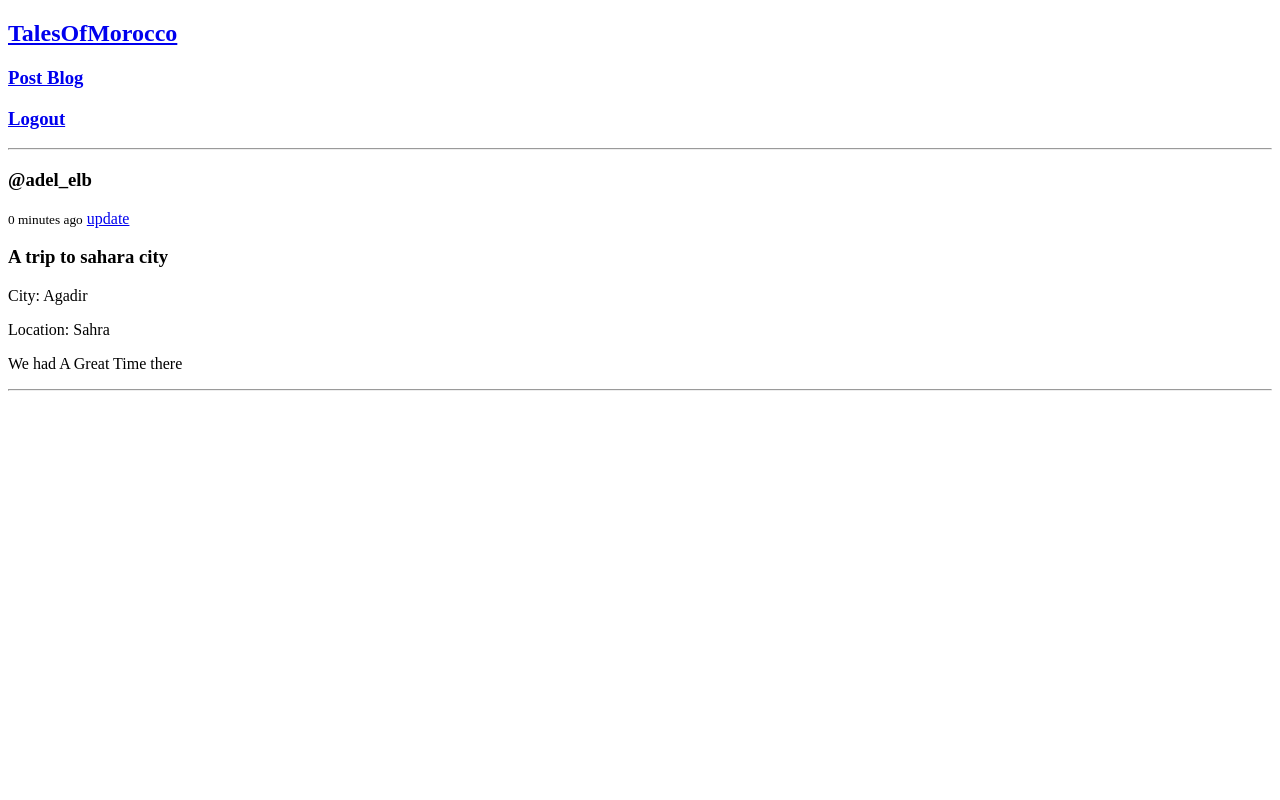
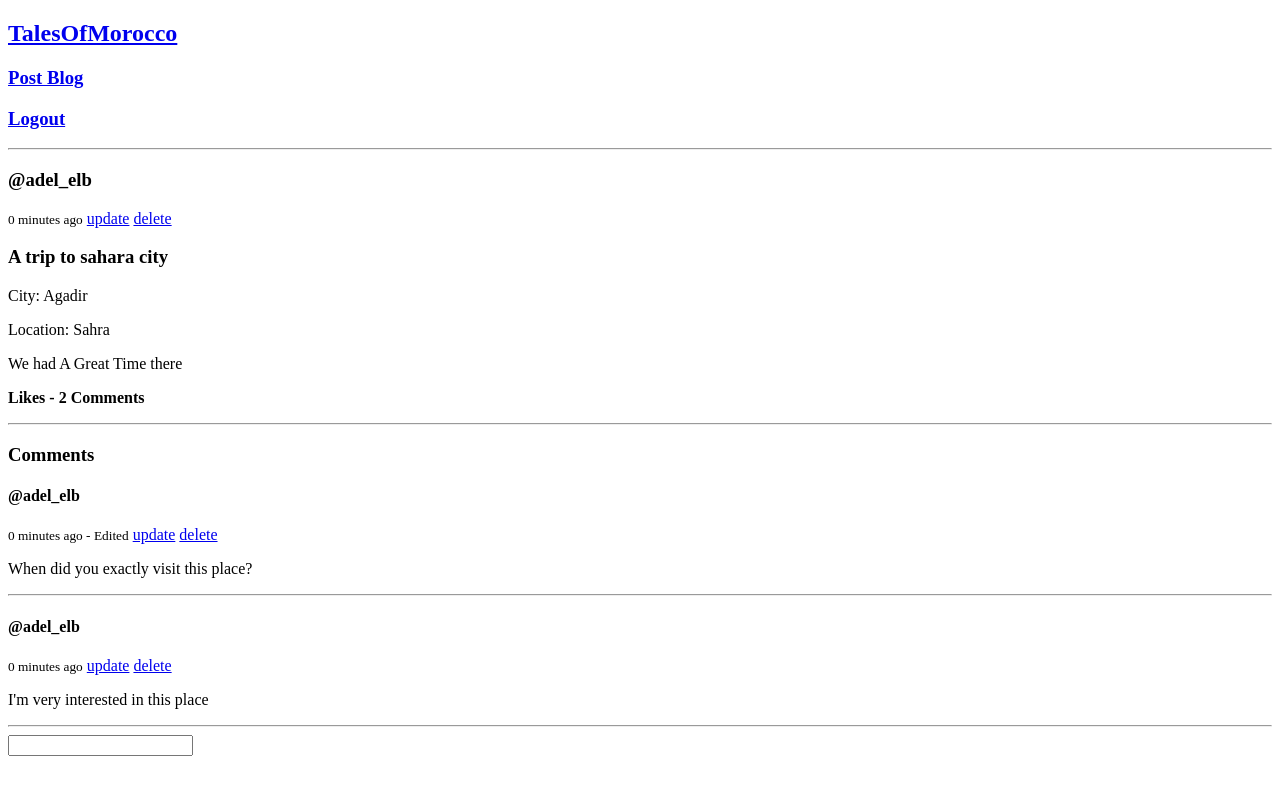
Before and after one commit to Elbadil/Tales_Of_Morocco, a Django app: page /blog/3/ in a window 1280 px wide. Run offline with Django 4.2, Linux system fonts and the light colour scheme; a user stored in the database is signed in; data comes from the database, SQL or seed files in the repository; both versions use the stored data as it was after the commit.

Commit message:
CRUD Operations for Comments

```diff
--- a/base/models.py
+++ b/base/models.py
@@ -39,6 +39,7 @@ class BlogPost(models.Model):
                                                validators=[MinValueValidator(1),
                                                            MaxValueValidator(5)])
     picture = models.ImageField(null=True, blank=True)
+    likes = models.IntegerField(default=0)
     updated = models.DateTimeField(auto_now=True)
     created = models.DateTimeField(auto_now_add=True)
 
@@ -51,8 +52,16 @@ class Comment(models.Model):
     user = models.ForeignKey(User, on_delete=models.CASCADE)
     blogPost = models.ForeignKey(BlogPost, on_delete=models.CASCADE)
     body = models.TextField()
+    edited = models.BooleanField(default=False)
     updated = models.DateTimeField(auto_now=True)
     created = models.DateTimeField(auto_now_add=True)
 
     def __str__(self) -> str:
         return self.body[:50]
+
+
+class Like(models.Model):
+    """Like Model"""
+    user = models.ForeignKey(User, on_delete=models.CASCADE)
+    blogPost = models.ForeignKey(BlogPost, on_delete=models.CASCADE)
+    created = models.DateTimeField(auto_now_add=True)
--- a/base/templates/blog.html
+++ b/base/templates/blog.html
@@ -4,12 +4,35 @@
     <h3>@{{ post.author.username }}</h3>
     <small>{{ post.created | timesince }} ago</small>
     {% if request.user == post.author %}
-    <a href="{% url 'update-blog' post.id %}">update</a>
+        <a href="{% url 'update-blog' post.id %}">update</a>
+        <a href="{% url 'delete-blog' post.id %}">delete</a>
     {% endif %}
     <h3>{{ post.title }}</h3>
     <p>City: {{ post.city }}</p>
     <p>Location: {{ post.specific_location }}</p>
     <p>{{ post.description }}</p>
+    <p><b>Likes - {{ post_comments.count }} Comments</b></p>
     <hr>
+    <!-- Comment section -->
+    <h3>Comments</h3>
+    {% for comment in post_comments %}
+        <h4>@{{ comment.user.username }}</h4>
+        {% if comment.edited %}
+            <small>{{ comment.created | timesince }} ago - Edited</small>
+        {% else %}
+            <small>{{ comment.created | timesince }} ago</small>
+        {% endif %}
+        {% if request.user == comment.user %}
+            <a href="{% url 'update-comment' comment.id %}">update</a>
+            <a href="{% url 'delete-comment' comment.id %}">delete</a>
+        {% endif %}
+        <p>{{ comment.body }}</p>
+        <hr>
+    {% endfor %}
+    <!-- Comment Field -->
+    <form method="POST" action="">
+        {% csrf_token %}
+        <input type="text" name="body">
+    </form>
 </div>
 {% endblock %}
--- a/base/templates/create-blog.html
+++ b/base/templates/create-blog.html
@@ -91,5 +91,5 @@
     <button type="submit">{{ title }}</button>
   </div>
 </form>
-<script src="{% static 'scripts/main.js' %}"></script>
+<script src="{% static 'scripts/ratings.js' %}"></script>
 {% endblock %}
--- a/base/templates/home.html
+++ b/base/templates/home.html
@@ -9,7 +9,13 @@
         <p>City: {{ post.city }}</p>
         <p>Location: {{ post.specific_location }}</p>
         <p>{{ post.description }}</p>
+        <p><i class="fa fa-heart"></i> <b>Likes - {{ post.comments.count }} Comments</b></p>
         <hr>
     </div>
+    <script>
+        function myFunction(x) {
+            x.classList.toggle("fa-thumbs-down");
+            }
+    </script>
 {% endfor %}
 {% endblock %}
--- a/base/urls.py
+++ b/base/urls.py
@@ -8,5 +8,8 @@ urlpatterns = [
     path('logout/', views.logoutUser, name='logout'),
     path('create-blog/', views.createBlog, name='create-blog'),
     path('update-blog/<str:pk>/', views.updateBlog, name='update-blog'),
-    path('blog/<str:pk>/', views.blog, name='blog')
+    path('delete-blog/<str:pk>/', views.deleteBlog, name="delete-blog"),
+    path('blog/<str:pk>/', views.blog, name='blog'),
+    path('update-comment/<str:pk>/', views.updateComment, name='update-comment'),
+    path('delete-comment/<str:pk>/', views.deleteComment, name='delete-comment')
 ]
--- a/base/views.py
+++ b/base/views.py
@@ -4,13 +4,15 @@ from django.contrib.auth import authenticate, login, logout
 from django.contrib.auth.decorators import login_required
 from django.shortcuts import get_object_or_404
 from django.contrib import messages
-from .models import User, City, BlogPost
+from .models import User, City, BlogPost, Comment
 from .forms import MyUserCreationFrom, CreateBlogForm
 
 
 def home(request):
     """Home Page"""
     posts = BlogPost.objects.all()
+    for post in posts:
+        post.comments = post.comment_set.all()
     context = {
         'title': 'Home',
         'posts': posts
@@ -92,16 +94,29 @@ def createBlog(request):
 def blog(request, pk):
     """Blog Post Page"""
     post = get_object_or_404(BlogPost, id=int(pk))
+    if request.method == 'POST':
+        Comment.objects.create(
+            user=request.user,
+            blogPost=post,
+            body=request.POST.get('body')
+        )
+        return redirect('blog', pk=post.id)
+
+    post_comments = post.comment_set.all().order_by('-created')
     context = {
         'title': post.title,
-        'post': post
+        'post': post,
+        'post_comments': post_comments
     }
     return render(request, 'blog.html', context)
 
 
+@login_required(login_url='login')
 def updateBlog(request, pk):
     """Update Blog Page"""
     post = get_object_or_404(BlogPost, id=int(pk))
+    if request.user != post.author:
+        return HttpResponse('Unauthorized')
     form = CreateBlogForm(instance=post)
     if request.method == 'POST':
         form = CreateBlogForm(request.POST, request.FILES, instance=post);
@@ -113,3 +128,55 @@ def updateBlog(request, pk):
         'post': post,
     }
     return render(request, 'create-blog.html', context)
+
+
+@login_required(login_url='login')
+def deleteBlog(request, pk):
+    """Delete Blog Route"""
+    post = get_object_or_404(BlogPost, id=int(pk))
+    if request.user != post.author:
+        return HttpResponse('Unauthorized')
+    if request.method == 'POST':
+        post.delete()
+        return redirect('home')
+
+    context = {
+        'title': f'Delete {post.title}?',
+        'obj': post.title
+    }
+    return render(request, 'delete.html', context)
+
+
+@login_required(login_url='login')
+def updateComment(request, pk):
+    """Update Comment Route"""
+    comment = get_object_or_404(Comment, id=int(pk))
+    if request.user != comment.user:
+        return HttpResponse('Unauthorized')
+    if request.method == 'POST':
+        comment.body = request.POST.get('body')
+        comment.edited = True
+        comment.save()
+        return redirect('blog', pk=comment.blogPost.id)
+    context = {
+        'title': f'Update Comment "{comment.body[:5]}.."',
+        'comment': comment
+    }
+    return render(request, 'update-comment.html', context)
+
+
+@login_required(login_url='login')
+def deleteComment(request, pk):
+    """Delete Comment Route"""
+    comment = get_object_or_404(Comment, id=int(pk))
+    if request.user != comment.user:
+        return HttpResponse('Unauthorized')
+    if request.method == "POST":
+        comment.delete()
+        return redirect('blog', pk=comment.blogPost.id)
+
+    context = {
+        'title': f'Delete Comment "{comment.body[:5]}.."?',
+        'obj': comment.body
+    }
+    return render(request, 'delete.html', context)
--- a/static/styles/main.css
+++ b/static/styles/main.css
@@ -15,3 +15,8 @@
 .accommodation-stars {
     cursor: pointer;
 }
+
+i.fa.fa-heart {
+    color: #C6BEBC;
+    cursor: pointer;
+}
```
Also changed, not shown: base/templates/delete.html (added, +9 -0 lines), base/templates/update-comment.html (added, +7 -0 lines), base/migrations/0006_comment_edited.py (added), base/migrations/0007_blogpost_likes_like.py (added), db.sqlite3, static/scripts/like.js (added), static/scripts/ratings.js (renamed from static/scripts/main.js).
